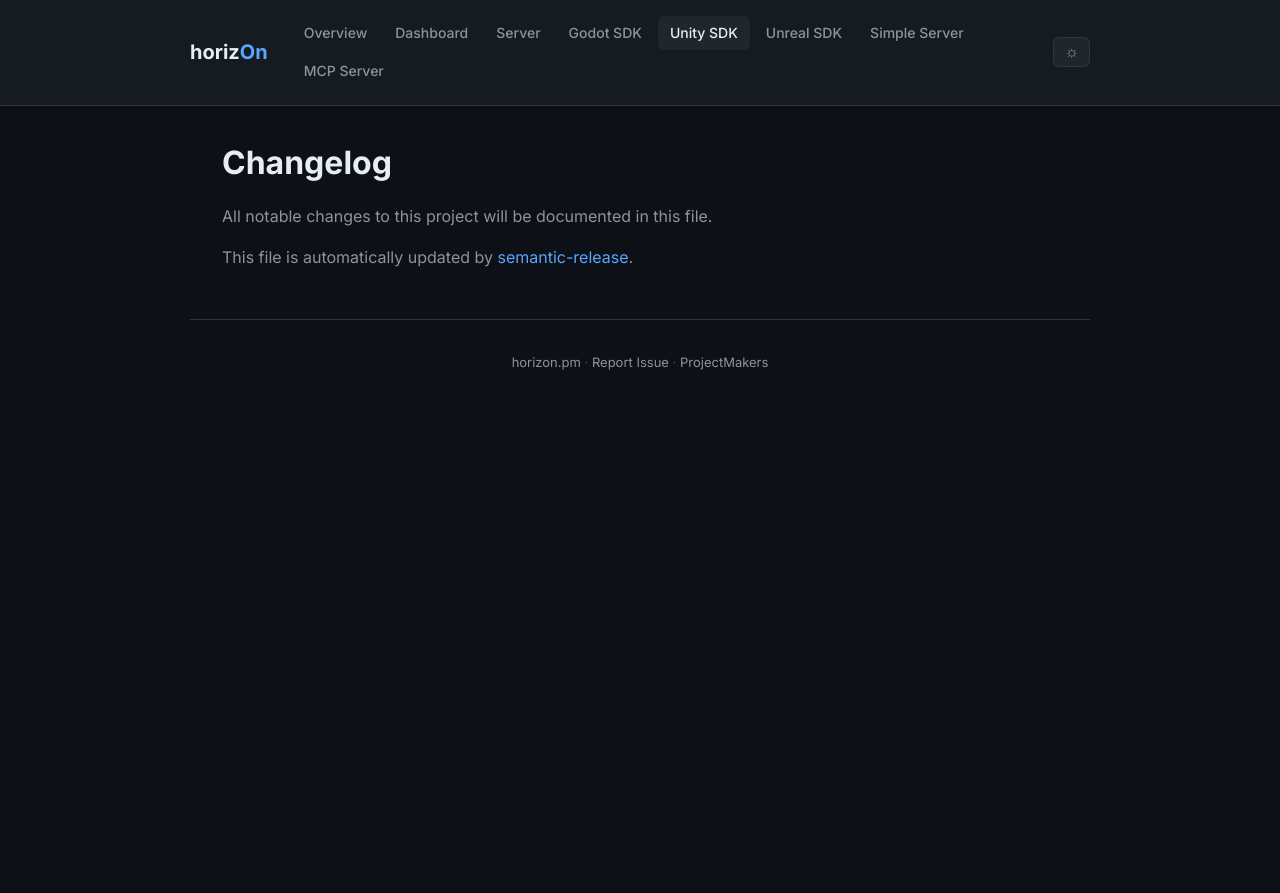
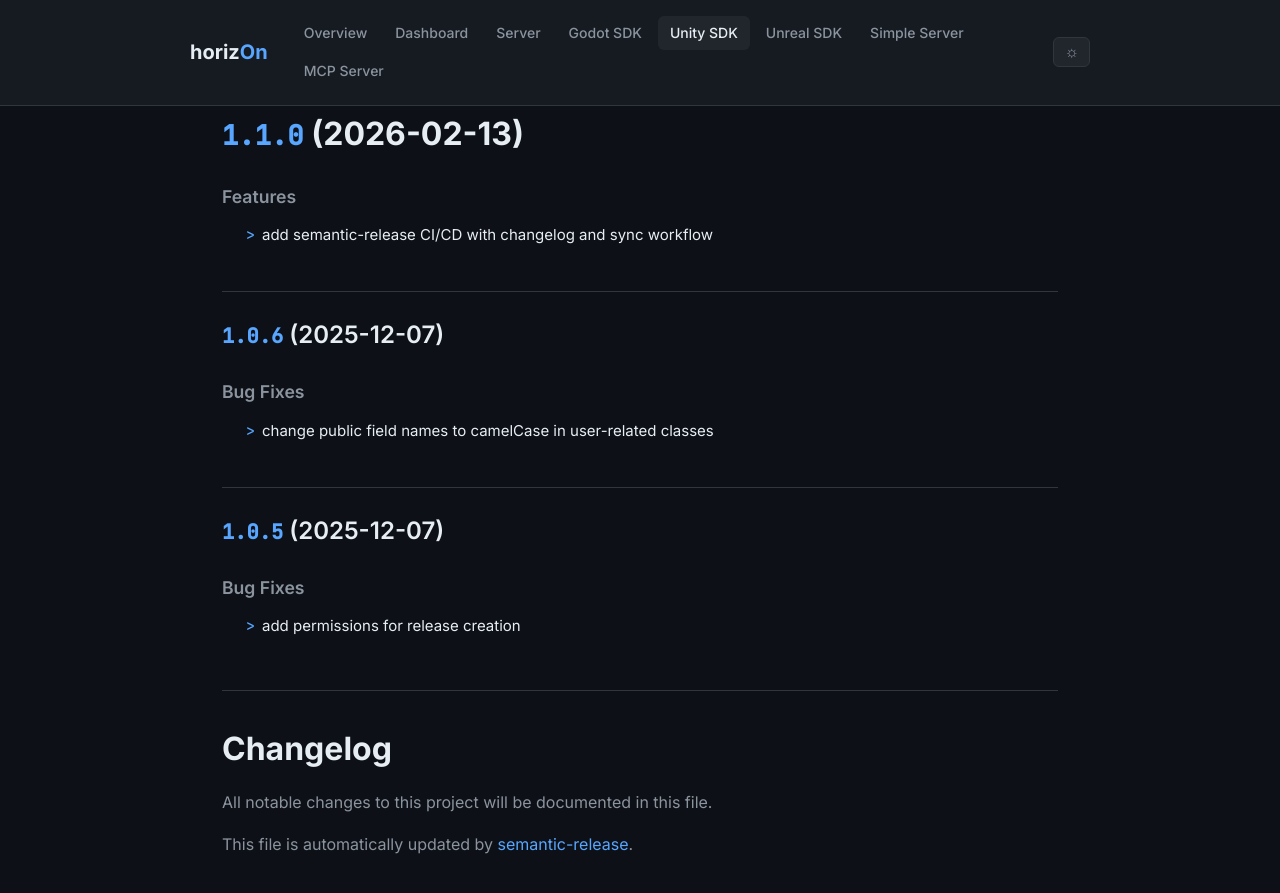
Before and after one commit to ProjectMakersDE/horizOn-Changelog, a Jekyll site: the page built from unity-sdk-changelog.md, in a window 1280 px wide and 900 px high, scrolled down 2818 px. Shown: the top 893 px of the window. Built offline with Jekyll 4.4.1, drawn with Linux system fonts in a browser that asks for light colours; before the commit the page ends 3223 px from its top, so only the background shows below that; some of the changed text lies outside the part shown.

Commit message:
chore: sync changelogs [skip ci]

```diff
--- a/unity-sdk-changelog.md
+++ b/unity-sdk-changelog.md
@@ -8,6 +8,13 @@ title: Unity SDK Changelog
 All notable changes to the horizOn Unity SDK.
 
 [Back to Overview](.)
+
+## [1.8.3](https://github.com/ProjectMakersDE/horizOn-SDK-Unity/compare/v1.8.2...v1.8.3) (2026-07-14)
+
+
+### Bug Fixes
+
+* **changelog:** restore v1.0.5 and v1.0.6 history ([51791fd](https://github.com/ProjectMakersDE/horizOn-SDK-Unity/commit/51791fdda52e11a3886c8f218a40946d4e3b0018))
 
 ## [1.8.2](https://github.com/ProjectMakersDE/horizOn-SDK-Unity/compare/v1.8.1...v1.8.2) (2026-07-13)
 
@@ -95,6 +102,20 @@ All notable changes to the horizOn Unity SDK.
 
 * add semantic-release CI/CD with changelog and sync workflow ([b78e26a](https://github.com/ProjectMakersDE/horizOn-SDK-Unity/commit/b78e26a0a2ee6343e68ad27a38c3bf92cc879106))
 
+## [1.0.6](https://github.com/ProjectMakersDE/horizOn-SDK-Unity/compare/v1.0.5...v1.0.6) (2025-12-07)
+
+
+### Bug Fixes
+
+* change public field names to camelCase in user-related classes ([8e544d7](https://github.com/ProjectMakersDE/horizOn-SDK-Unity/commit/8e544d79ecd26d92bef8f96c4658e2558c2efac2))
+
+## [1.0.5](https://github.com/ProjectMakersDE/horizOn-SDK-Unity/compare/v1.0.4...v1.0.5) (2025-12-07)
+
+
+### Bug Fixes
+
+* add permissions for release creation ([aa865ba](https://github.com/ProjectMakersDE/horizOn-SDK-Unity/commit/aa865ba9b6975c9d8233440a158e5f6439ccbf68))
+
 # Changelog
 
 All notable changes to this project will be documented in this file.
```
Also changed, not shown: index.md (+1 -1 lines).
